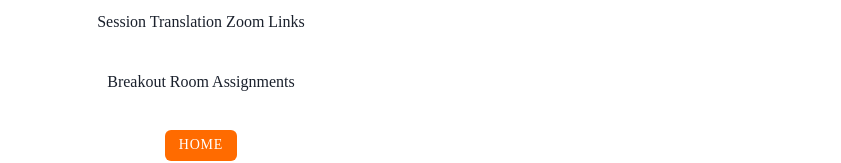
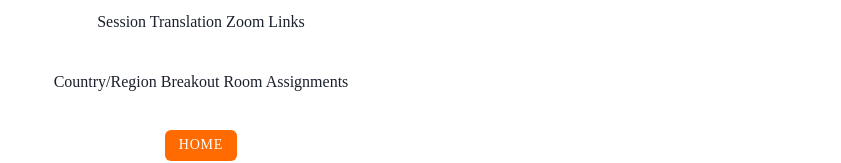
Before and after one commit to ksuhartono97/info.ariseasia.org, a React (Create React App) app: page / in a window 1280 px wide. Both pictures are taken after a click on the picture 1222 px from the left and 48 px from the top of the page. Shown: the part 419-582 px from the top of the page, without its empty margins (439-1280 px from the left). Built offline with nearby package versions, Linux system fonts and the light colour scheme; a web font is replaced by a local one.

Commit message:
Change navbar name

```diff
--- a/src/components/navbar/Navbar.js
+++ b/src/components/navbar/Navbar.js
@@ -46,7 +46,7 @@ const Navbar = () => {
                 <Link href="/workshops">Workshops</Link>
                 <Link href="/speakers">Speaker Bios</Link>
                 <Link href="/translation">Session Translation Zoom Links</Link>
-                <Link href="/breakouts">Breakout Room Assignments</Link>
+                <Link href="/breakouts">Country/Region Breakout Room Assignments</Link>
                 {/* <Link href="/faq">FAQ</Link> */}
 
                 <Tag
```
